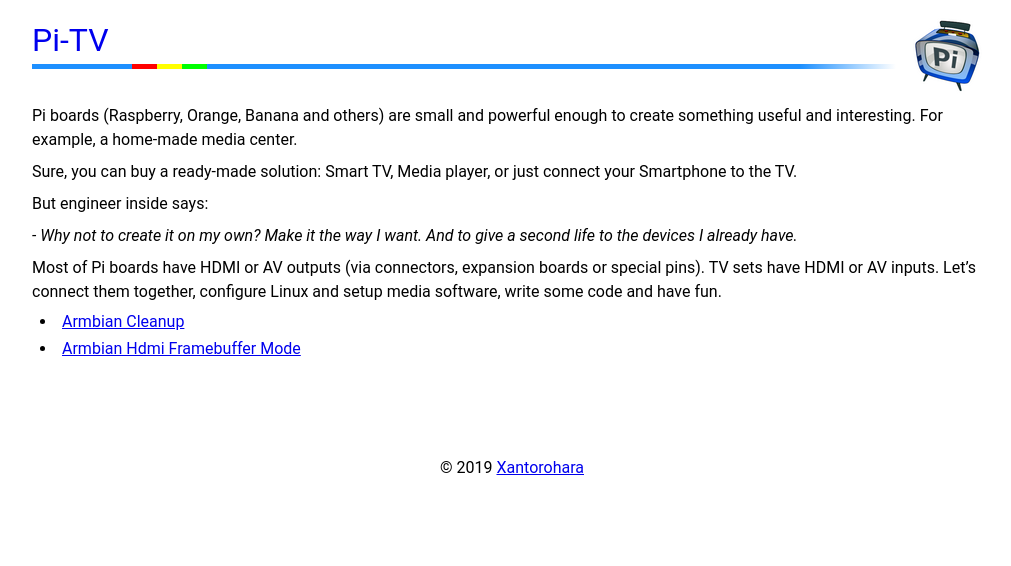
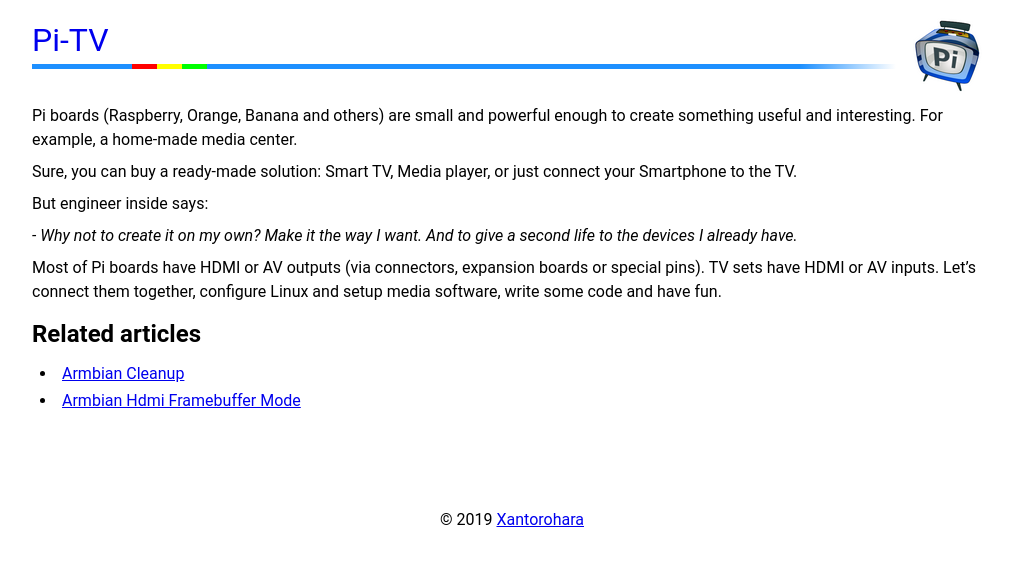
Before and after one commit to pi-tv/pi-tv.github.io, a Jekyll site: the page built from index.md, in a window 1280 px wide. Shown: the top 566 px of the page, without its empty margins (128-1139 px from the left). Built offline with Jekyll 4.4.1, drawn with Linux system fonts in a browser that asks for light colours.

Commit message:
Update index.html

```diff
--- a/_layouts/index.html
+++ b/_layouts/index.html
@@ -4,6 +4,7 @@ layout: default
 
 {{ content }}
 
+<h2>Related articles</h2>
 
 {% for post in site.posts %}
 <ul>
```
